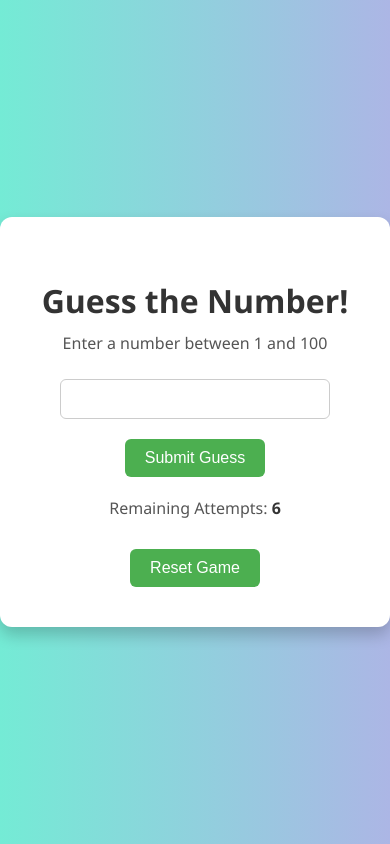
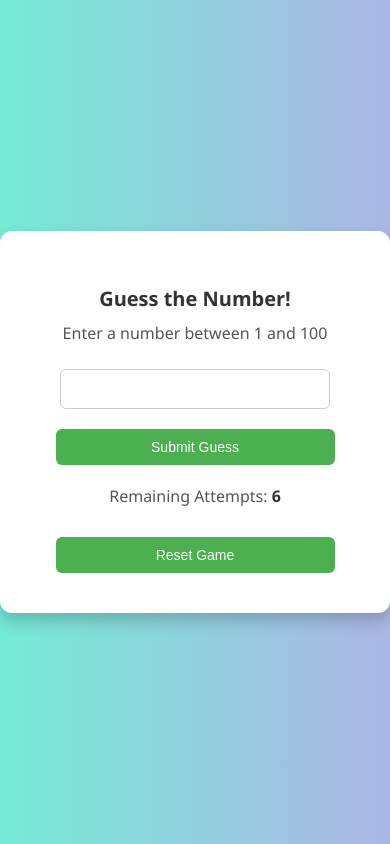
Before and after one commit to MahaMeher/Vanilla-JS-web, a plain HTML site: page index.html in a window 390 px wide. Drawn offline with Linux system fonts and the light colour scheme.

Commit message:
styles.css commit

```diff
--- a/styles.css
+++ b/styles.css
@@ -65,3 +65,16 @@ button:hover {
   font-weight: bold;
   color: #333333;
 }
+
+@media (max-width: 500px) {
+  h1 {
+    font-size: 20px;
+  }
+  input, button {
+    width: 90%;
+    font-size: 14px;
+  }
+  #message {
+    font-size: 16px;
+  }
+}
```
